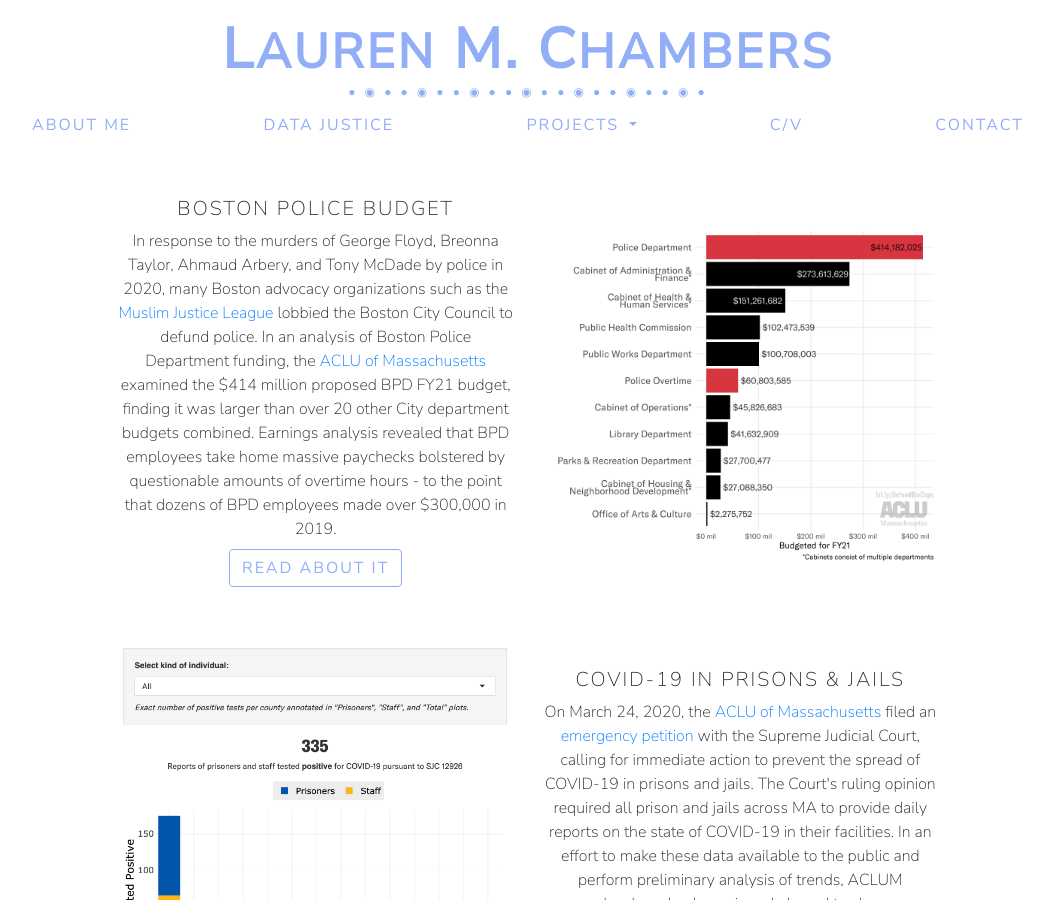
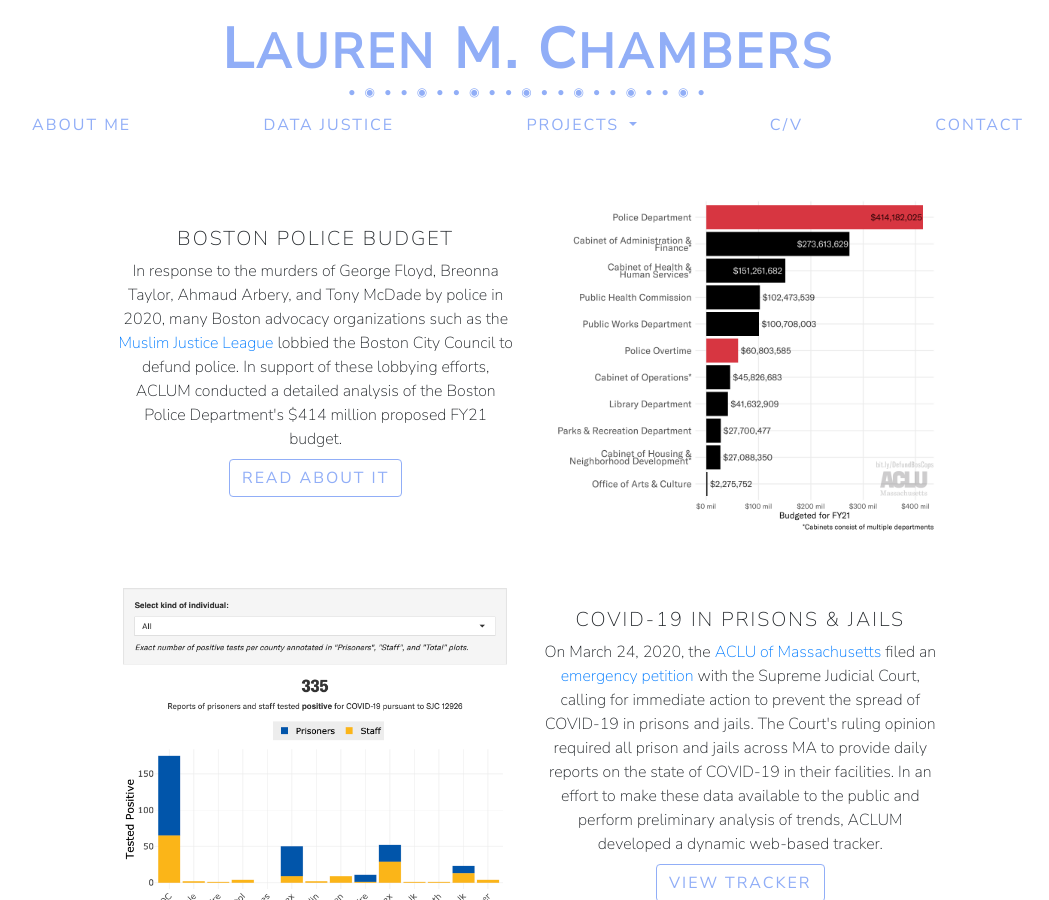
Before and after one commit to smhurwitz/smhurwitz.github.io, a Jekyll site: the page built from aclum.html, in a window 1280 px wide and 900 px high. Shown: the whole window, without its empty margins (112-1161 px from the left). Built offline with Jekyll 4.4.1, drawn with Linux system fonts in a browser that asks for light colours; nearby versions of some CDN libraries.

Commit message:
make it shorter

```diff
--- a/aclum.html
+++ b/aclum.html
@@ -15,13 +15,9 @@
         the
         <a href="https://docs.google.com/document/d/1wIFigmggoxUL3R5htTiJQMySgVT-opZZ411yQzgW4zI/preview?pru=AAABcqQoKWQ*Cc9327gOv1d5ovUPH7pxJg">
           Muslim Justice League</a>
-        lobbied the Boston City Council to defund police. In an analysis
-        of Boston Police Department funding, the
-        <a href="https://aclum.org" target="_blank">ACLU of Massachusetts</a>
-        examined the $414 million proposed BPD FY21 budget, finding it was
-        larger than over 20 other City department budgets combined. Earnings analysis revealed
-        that BPD employees take home massive paychecks bolstered by questionable amounts of overtime hours -
-        to the point that dozens of BPD employees made over $300,000 in 2019.
+        lobbied the Boston City Council to defund police. In support of
+        these lobbying efforts, ACLUM conducted a detailed analysis
+        of the Boston Police Department's $414 million proposed FY21 budget.
 
         <br>
 
```
